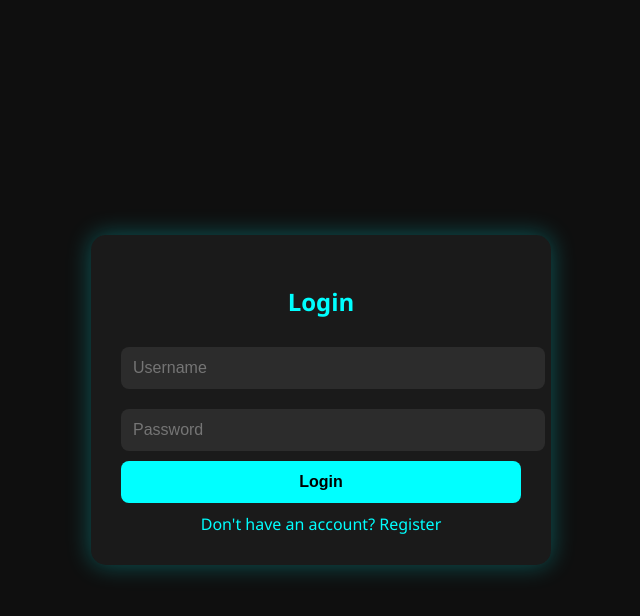
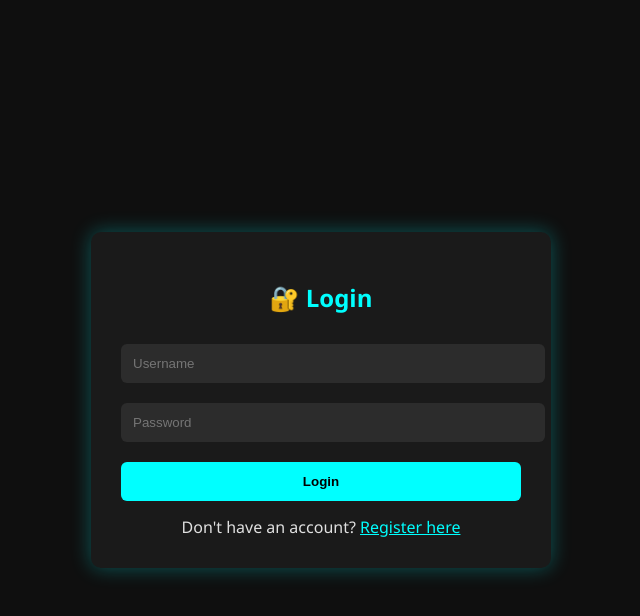
Before and after one commit to cyberdare/hco-bot, a Flask app: page /login in a window 1280 px wide. Shown: the top 616 px of the page, without its empty margins (319-959 px from the left). Run offline with Flask 3, Linux system fonts and the light colour scheme.

Commit message:
login.html

```diff
--- a/templates/login.html
+++ b/templates/login.html
@@ -1,24 +1,31 @@
 <!DOCTYPE html>
-<html>
+<html lang="en">
 <head>
-  <title>Login - Hackers Colony Bot</title>
+  <meta charset="UTF-8" />
+  <meta name="viewport" content="width=device-width, initial-scale=1" />
+  <title>Login | Hackers Colony Bot</title>
+
+  <!-- ✅ PropellerAds Site Verification Meta Tag -->
+  <meta name="monetag" content="e4d9ca1c2cad979afa8eea0b4ddc0f95">
+
   <style>
     body {
+      margin: 0;
+      padding: 0;
+      font-family: 'Segoe UI', Tahoma, Geneva, Verdana, sans-serif;
       background-color: #0f0f0f;
       color: #e0e0e0;
-      font-family: 'Segoe UI', Tahoma, Geneva, Verdana, sans-serif;
       display: flex;
+      justify-content: center;
       align-items: center;
-      justify-content: center;
       height: 100vh;
-      margin: 0;
     }
 
-    .box {
-      background: #1a1a1a;
+    .container {
+      background-color: #1a1a1a;
       padding: 30px;
-      border-radius: 15px;
-      box-shadow: 0 0 25px rgba(0, 255, 255, 0.3);
+      border-radius: 10px;
+      box-shadow: 0 0 20px rgba(0, 255, 255, 0.3);
       width: 90%;
       max-width: 400px;
     }
@@ -26,6 +33,7 @@
     h2 {
       text-align: center;
       color: #00ffff;
+      margin-bottom: 20px;
     }
 
     input[type="text"],
@@ -34,49 +42,57 @@
       padding: 12px;
       margin: 10px 0;
       background-color: #2c2c2c;
-      color: white;
+      color: #fff;
       border: none;
-      border-radius: 8px;
-      font-size: 1em;
+      border-radius: 6px;
     }
 
     button {
       width: 100%;
       padding: 12px;
       background-color: #00ffff;
-      color: black;
+      color: #000;
+      font-weight: bold;
       border: none;
-      border-radius: 8px;
-      font-size: 1em;
-      font-weight: bold;
+      border-radius: 6px;
       cursor: pointer;
+      margin-top: 10px;
     }
 
     button:hover {
       background-color: #00cccc;
     }
 
-    .link {
+    .error {
+      color: #ff6666;
+      margin-top: 10px;
       text-align: center;
-      margin-top: 10px;
     }
 
-    .link a {
+    .links {
+      text-align: center;
+      margin-top: 15px;
+    }
+
+    .links a {
       color: #00ffff;
-      text-decoration: none;
+      text-decoration: underline;
     }
   </style>
 </head>
 <body>
-  <div class="box">
-    <h2>Login</h2>
-    <form method="post">
-      <input type="text" name="username" placeholder="Username" required>
-      <input type="password" name="password" placeholder="Password" required>
+  <div class="container">
+    <h2>🔐 Login</h2>
+    <form method="post" action="/login">
+      <input type="text" name="username" placeholder="Username" required />
+      <input type="password" name="password" placeholder="Password" required />
       <button type="submit">Login</button>
+      {% if error %}
+        <div class="error">{{ error }}</div>
+      {% endif %}
     </form>
-    <div class="link">
-      <a href="{{ url_for('register') }}">Don't have an account? Register</a>
+    <div class="links">
+      Don't have an account? <a href="/register">Register here</a>
     </div>
   </div>
 </body>
```
